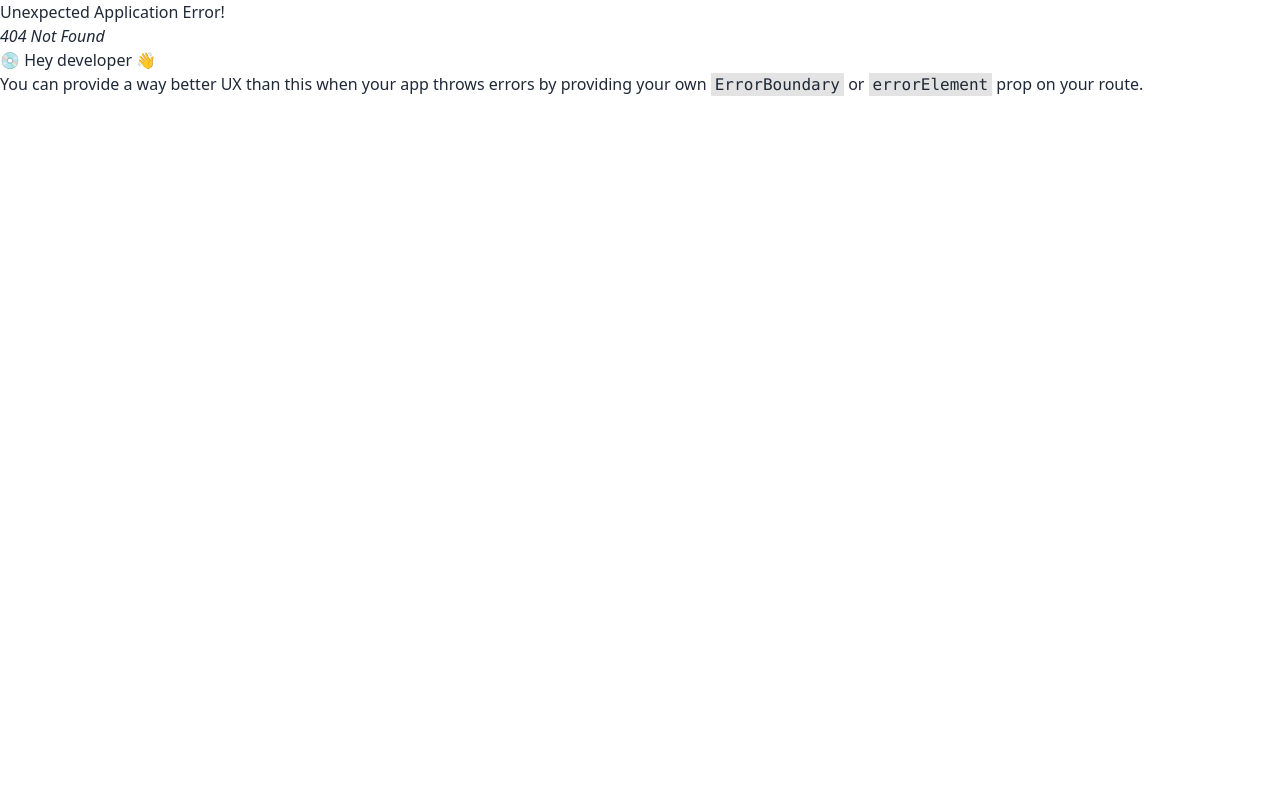
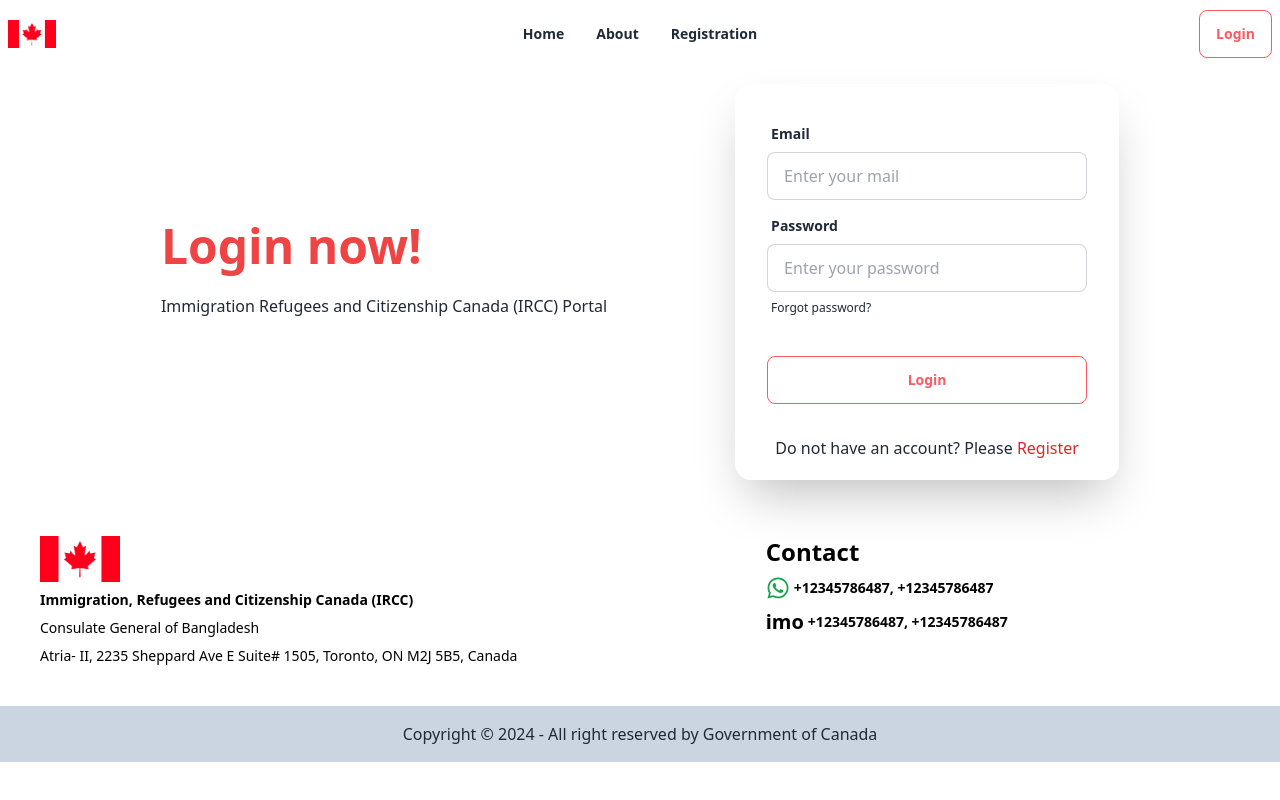
Before and after one commit to Mmsshakil/visa-system, a React (Vite) app: page /login in a window 1280 px wide. Before the commit this address had no page. Built offline with nearby package versions, Linux system fonts and the light colour scheme; no server answers.

Commit message:
login page done

```diff
--- a/package.json
+++ b/package.json
@@ -10,6 +10,7 @@
     "preview": "vite preview"
   },
   "dependencies": {
+    "firebase": "^10.12.2",
     "localforage": "^1.10.0",
     "match-sorter": "^6.3.4",
     "react": "^18.2.0",
--- a/src/Pages/Home/Home/Home.jsx
+++ b/src/Pages/Home/Home/Home.jsx
@@ -1,13 +1,10 @@
 import Banner from "../Banner/Banner";
-import Steps from "../Steps/Steps";
 import StepsCard from "../Steps/StepsCard";
 
 const Home = () => {
     return (
         <div>
             <Banner></Banner>
-            <h1>this is home</h1>
-            {/* <Steps></Steps> */}
             <StepsCard></StepsCard>
         </div>
     );
--- /dev/null
+++ b/src/Pages/Login/Login.jsx
@@ -0,0 +1,63 @@
+import { useContext } from "react";
+import { AuthContext } from "../../providers/AuthProvider";
+import { Link } from "react-router-dom";
+
+const Login = () => {
+
+
+    const { signIn } = useContext(AuthContext);
+
+
+
+    const handleLogin = e => {
+        e.preventDefault();
+        const form = e.target;
+        const email = form.email.value;
+        const password = form.password.value;
+        console.log(email, password);
+
+        signIn(email, password)
+            .then(result => {
+                const user = result.user;
+                console.log(user);
+            })
+
+    }
+
+    return (
+        <div className="p-5 md:p-0">
+            <div className="hero-content gap-5 md:gap-16 lg:gap-32 flex-col lg:flex-row">
+                <div className="text-center lg:text-left">
+                    <h1 className="text-5xl font-bold text-red-500">Login now!</h1>
+                    <p className="py-6">Immigration Refugees and Citizenship Canada (IRCC) Portal</p>
+                </div>
+                <div className="card shrink-0 w-full max-w-sm shadow-2xl bg-base-100">
+                    <form onSubmit={handleLogin} className="card-body">
+                        <div className="form-control">
+                            <label className="label">
+                                <span className="label-text font-semibold">Email</span>
+                            </label>
+                            <input type="email" name="email" placeholder="Enter your mail" className="input input-bordered" required />
+                        </div>
+                        <div className="form-control">
+                            <label className="label">
+                                <span className="label-text font-semibold">Password</span>
+                            </label>
+                            <input type="password" name="password" placeholder="Enter your password" className="input input-bordered" required />
+                            <label className="label">
+                                <a href="#" className="label-text-alt link link-hover">Forgot password?</a>
+                            </label>
+                        </div>
+                        <div className="form-control mt-6">
+
+                            <input type="submit" className="btn btn-outline btn-error" value="Login" />
+                        </div>
+                    </form>
+                    <p className="text-center pb-5">Do not have an account? Please <Link className="text-red-600" to='/signUp'>Register</Link></p>
+                </div>
+            </div>
+        </div>
+    );
+};
+
+export default Login;
--- a/src/Pages/Shared/Navbar/Navbar.jsx
+++ b/src/Pages/Shared/Navbar/Navbar.jsx
@@ -1,11 +1,13 @@
+import { Link } from 'react-router-dom';
 import flag from '../../../assets/flag.jpg'
 
 const Navbar = () => {
 
     const navOptions = <>
-        <li><a>Home</a></li>
-        <li><a>About</a></li>
-        <li><a>Registration</a></li>
+
+        <li><Link to="/">Home</Link></li>
+        <li> <Link to="/about">About</Link></li>
+        <li><Link to="/signUp">Registration</Link></li>
     </>
 
     return (
@@ -30,7 +32,8 @@ const Navbar = () => {
                 </ul>
             </div>
             <div className="navbar-end">
-                <a className="btn btn-outline btn-error">Login</a>
+                {/* <a className="btn btn-outline btn-error">Login</a> */}
+                <Link className="btn btn-outline btn-error" to="/login">Login</Link>
             </div>
         </div>
     );
--- /dev/null
+++ b/src/Pages/SignUp/SignUp.jsx
@@ -0,0 +1,10 @@
+
+const SignUp = () => {
+    return (
+        <div>
+            <h1>this is sign up page</h1>
+        </div>
+    );
+};
+
+export default SignUp;
--- /dev/null
+++ b/src/firebase/firebase.config.js
@@ -0,0 +1,17 @@
+// Import the functions you need from the SDKs you need
+import { initializeApp } from "firebase/app";
+// TODO: Add SDKs for Firebase products that you want to use
+// https://firebase.google.com/docs/web/setup#available-libraries
+
+// Your web app's Firebase configuration
+const firebaseConfig = {
+    apiKey: import.meta.env.VITE_apiKey,
+    authDomain: import.meta.env.VITE_authDomain,
+    projectId: import.meta.env.VITE_projectId,
+    storageBucket: import.meta.env.VITE_storageBucket,
+    messagingSenderId: import.meta.env.VITE_messagingSenderId,
+    appId: import.meta.env.VITE_appId
+};
+
+// Initialize Firebase
+export const app = initializeApp(firebaseConfig);
--- a/src/main.jsx
+++ b/src/main.jsx
@@ -6,6 +6,7 @@ import { router } from './Routes/Routes.jsx'
 import {
   RouterProvider,
 } from "react-router-dom";
+import AuthProvider from './providers/AuthProvider.jsx';
 
 // const router = createBrowserRouter([
 //   {
@@ -16,8 +17,10 @@ import {
 
 ReactDOM.createRoot(document.getElementById('root')).render(
   <React.StrictMode>
-    <div className="conatainer mx-auto max-w-7xl">
-      <RouterProvider router={router} />
-    </div>
+    <AuthProvider>
+      <div className="conatainer mx-auto max-w-7xl">
+        <RouterProvider router={router} />
+      </div>
+    </AuthProvider>
   </React.StrictMode>,
 )
--- /dev/null
+++ b/src/providers/AuthProvider.jsx
@@ -0,0 +1,56 @@
+import { createContext, useEffect, useState } from "react";
+import { createUserWithEmailAndPassword, getAuth, onAuthStateChanged, signInWithEmailAndPassword, signOut } from "firebase/auth";
+import { app } from "../firebase/firebase.config";
+
+
+export const AuthContext = createContext(null);
+const auth = getAuth(app);
+
+const AuthProvider = ({ children }) => {
+
+    const [user, setUser] = useState(null);
+    const [loading, setLoading] = useState(true);
+
+    const createUser = (email, password) => {
+        setLoading(true);
+        return createUserWithEmailAndPassword(email, password);
+    }
+
+    const signIn = (email, password) => {
+        setLoading(true);
+        return signInWithEmailAndPassword(email, password);
+    }
+
+    const logOut = () => {
+        setLoading(true);
+        return signOut(auth);
+    }
+
+    useEffect(() => {
+        const unsubscribe = onAuthStateChanged(auth, currentUser => {
+            setUser(currentUser);
+            console.log('current user', currentUser);
+            setLoading(false);
+        });
+        return () => {
+            return unsubscribe();
+        }
+    }, [])
+
+    const authInfo = {
+        user,
+        loading,
+        createUser,
+        signIn,
+        logOut
+    }
+
+
+    return (
+        <AuthContext.Provider value={authInfo}>
+            {children}
+        </AuthContext.Provider>
+    );
+};
+
+export default AuthProvider;
```
Also changed, not shown: src/Routes/Routes.jsx (+10 -0 lines), 1 other file (tests, documents, lock files or other folders).
